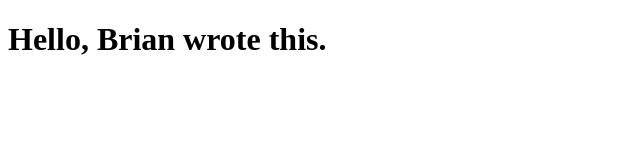
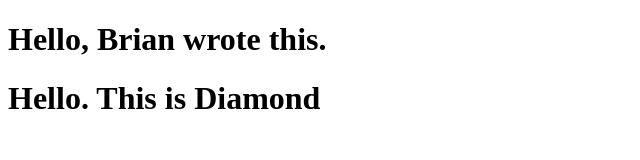
Before and after one commit to DiamondToliver/hello_world_collab, a plain HTML site: page index.html in a window 1280 px wide. Shown: the whole page, without its empty margins (0-640 px from the left). Drawn offline with Linux system fonts and the light colour scheme.

Commit message:
Diamond commit

```diff
--- a/index.html
+++ b/index.html
@@ -8,6 +8,6 @@
 </head>
 <body>
     <h1>Hello, Brian wrote this.</h1>
-
+    <h1> Hello. This is Diamond</h1>
 </body>
 </html>
```
